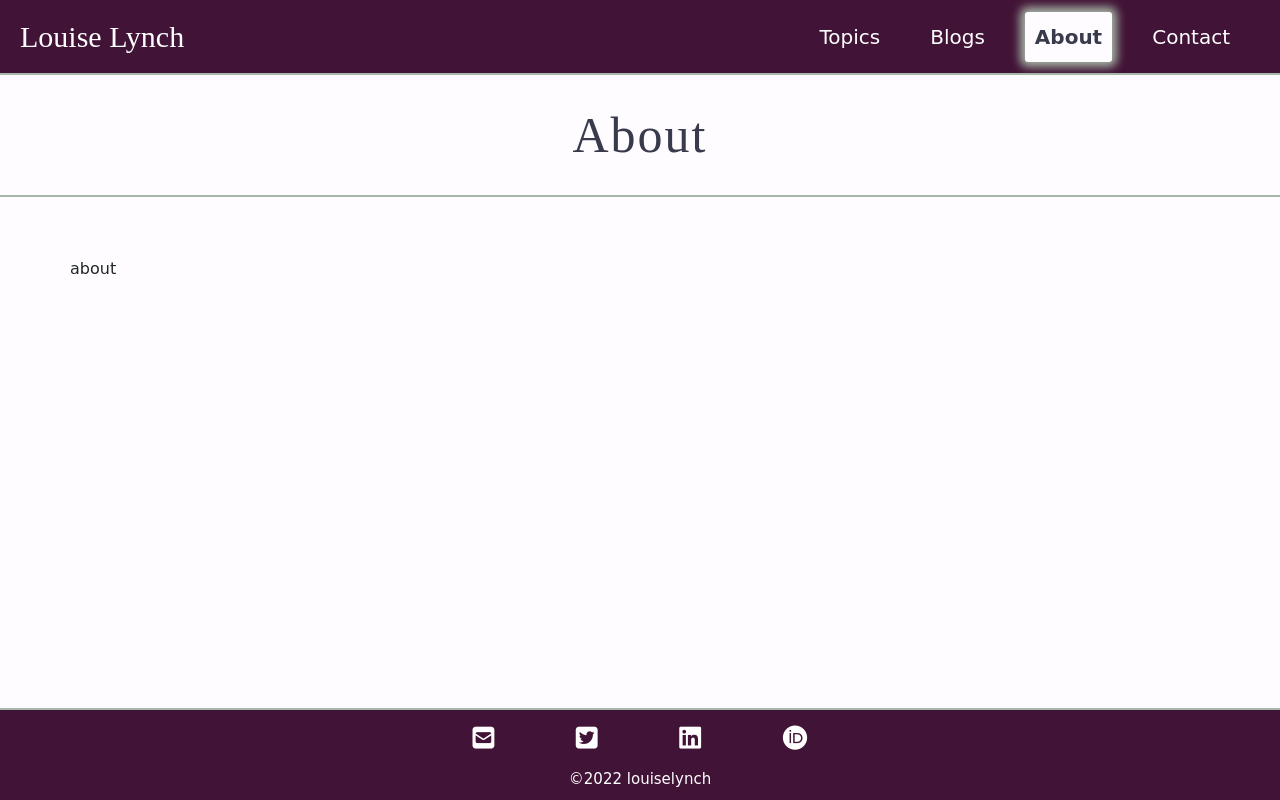
After one commit to sam-timmins/l-lynch-blog, a Django app: page /about/ in a window 1280 px wide. The commit adds this page. Run offline with Django 3.2, Linux system fonts and the light colour scheme; some libraries are stand-ins or nearby versions; some web fonts are replaced.

Commit message:
Add basic about view for testing

```diff
--- /dev/null
+++ b/about/templates/about/about.html
@@ -0,0 +1,32 @@
+{% extends "base.html" %}
+
+{% load static %}
+
+{% block extra_css %}
+<link rel="stylesheet" href="{% static 'css/blogs.css' %}">
+{% endblock %}
+
+{% block title %}
+Blogs
+{% endblock %}
+
+{% block header %}
+<div class="col-12">
+    <h1
+        class="text-lg text-dark-blue text-header header-text text-center mb-5 py-5 letter-spacing2 border-bottom-olive">
+        About
+    </h1>
+</div>
+{% endblock %}
+
+{% block content %}
+
+<section class="container my-5">
+    <div class="row">
+
+       about
+    </div>
+
+</section>
+
+{% endblock %}
--- /dev/null
+++ b/about/urls.py
@@ -0,0 +1,6 @@
+from django.urls import path
+from . import views
+
+urlpatterns = [
+    path('', views.about, name='about'),
+]
--- a/about/views.py
+++ b/about/views.py
@@ -1,3 +1,10 @@
 from django.shortcuts import render
 
-# Create your views here.
+
+def about(request):
+    """ A view to return the about page """
+
+    context = {
+    }
+
+    return render(request, 'about/about.html', context)
--- a/templates/components/navbar.html
+++ b/templates/components/navbar.html
@@ -44,7 +44,7 @@
 
 
                 <li class="nav-item me-lg-3 me-xl-5 my-3 my-lg-0">
-                    <a class="nav-link text-sm text-white text-center p-3 rounded-3 {% if '/about/' in request.path %}active{% endif %}" href="#"
+                    <a class="nav-link text-sm text-white text-center p-3 rounded-3 {% if '/about/' in request.path %}active{% endif %}" href="{% url 'about' %}"
                         aria-labelledby="navbar-about">
                         About
                     </a>
```
